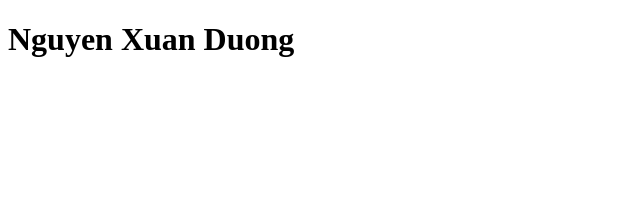
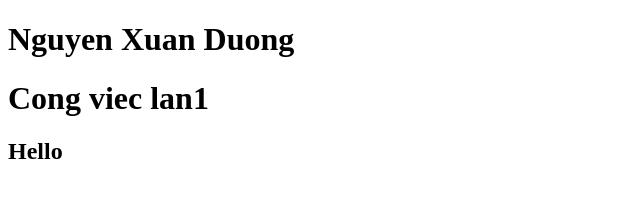
Before and after one commit to DuongNg2906/TeamAB, a plain HTML site: page index.html in a window 1280 px wide. Shown: the whole page, without its empty margins (0-640 px from the left). Drawn offline with Linux system fonts and the light colour scheme.

Commit message:
2. Sửa công việc 2

```diff
--- a/index.html
+++ b/index.html
@@ -7,5 +7,7 @@
 </head>
 <body>
     <h1>Nguyen Xuan Duong</h1>
+    <h1>Cong viec lan1</h1>
+    <h2>Hello</h2>
 </body>
 </html>
```
